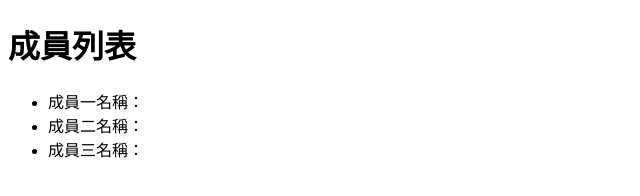
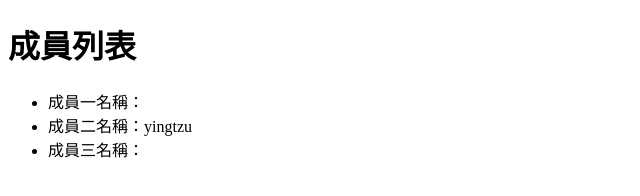
Before and after one commit to tses8800488/test1107, a plain HTML site: page index.html in a window 1280 px wide. Shown: the full height of the page, 0-640 px from the left. Drawn offline with Linux system fonts and the light colour scheme.

Commit message:
新增成員B

```diff
--- a/index.html
+++ b/index.html
@@ -9,7 +9,7 @@
     <h1>成員列表</h1>
     <ul>
         <li>成員一名稱：</li>
-        <li>成員二名稱：</li>
+        <li>成員二名稱：yingtzu</li>
         <li>成員三名稱：</li>
     </ul>
 </body>
```
